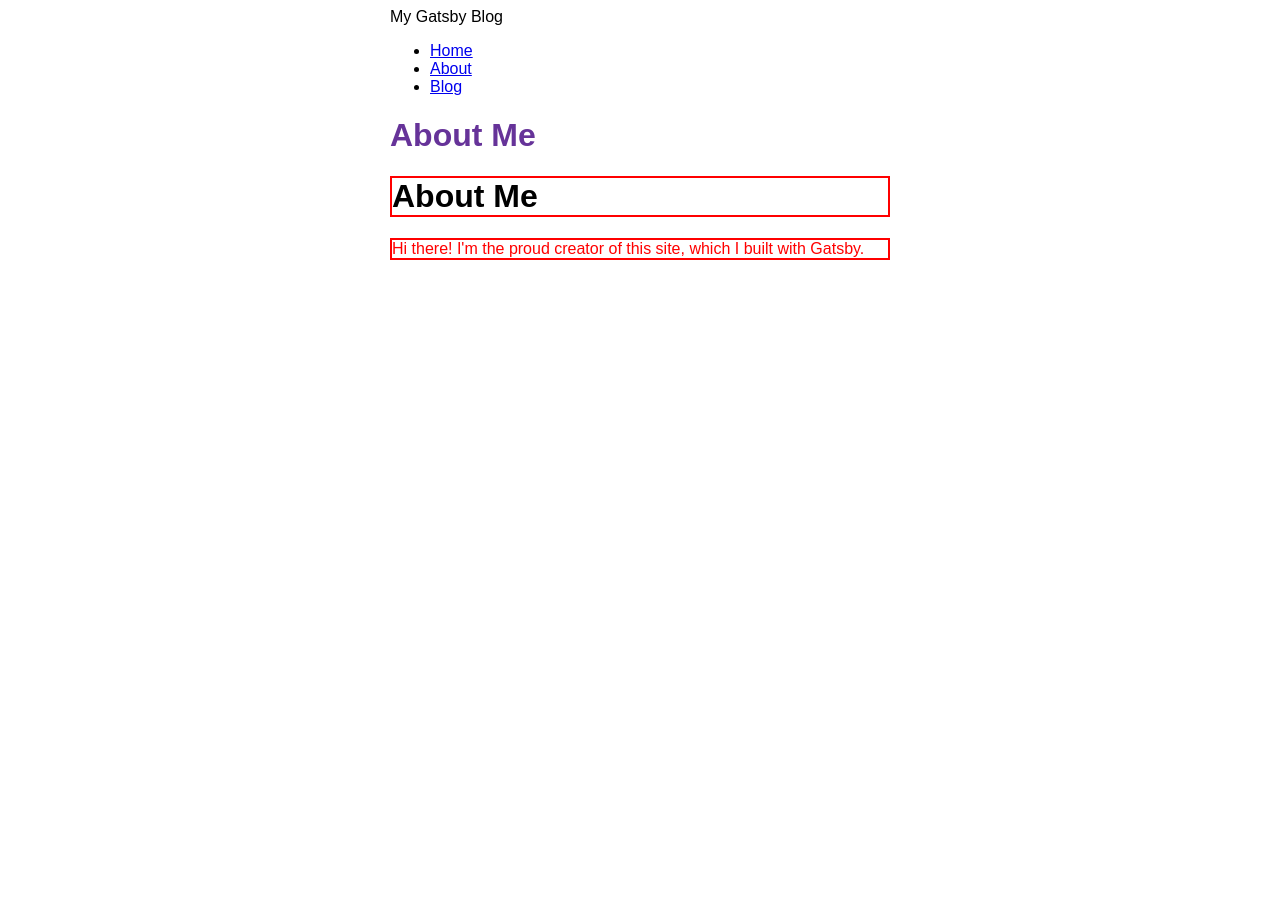
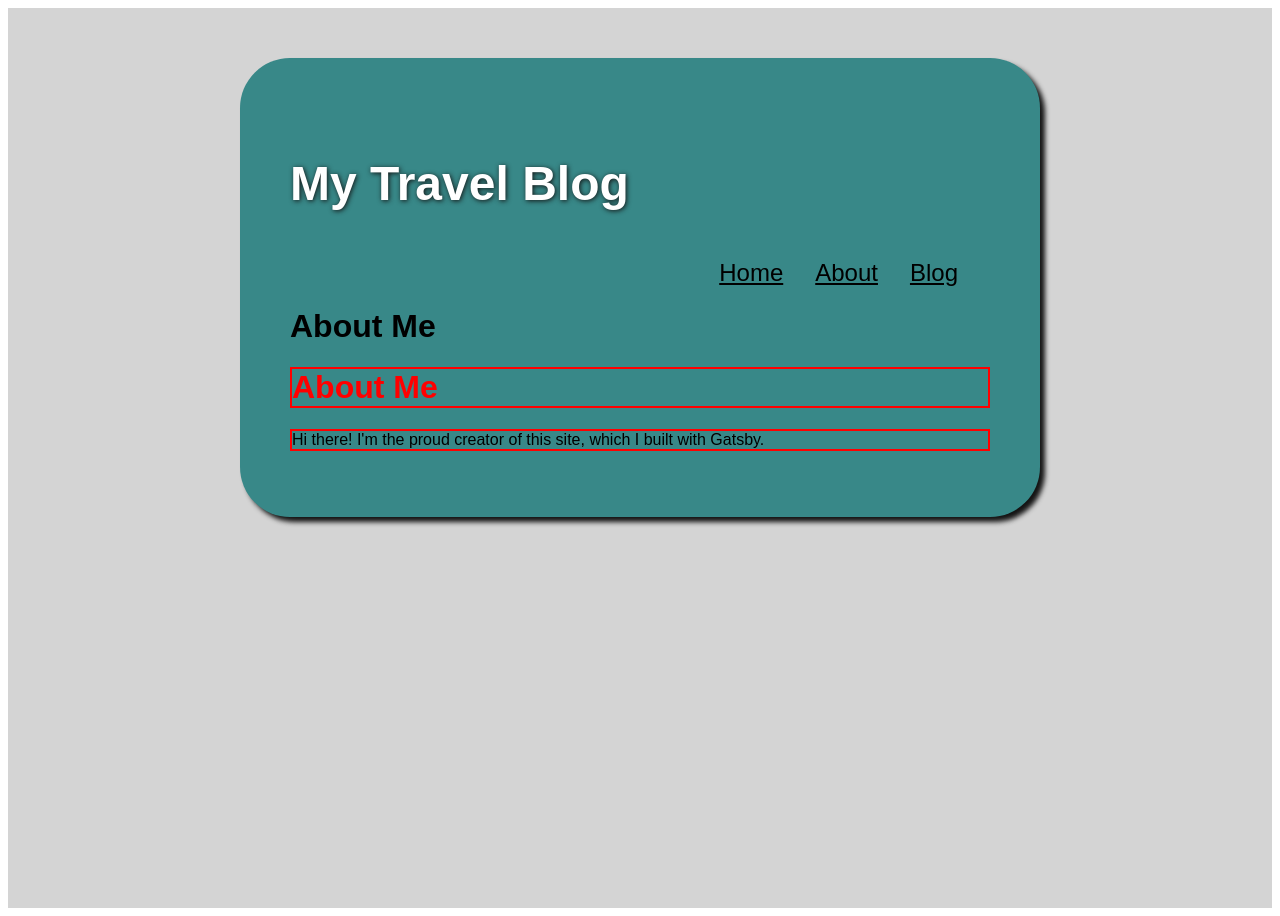
Before and after one commit to chris-ecklund/blog-demo-feb2023-gatsby, a Gatsby site: page /about in a window 1280 px wide. Before the commit the page ends 800 px from the top, so only its background shows below. Built offline with nearby package versions, Linux system fonts and the light colour scheme; Gatsby itself is replaced by a stand-in of ours; a web font is replaced by a local one.

Commit message:
-adding styling

```diff
--- a/gatsby-config.js
+++ b/gatsby-config.js
@@ -4,7 +4,7 @@
 module.exports = {
   siteMetadata: {
     siteUrl: `https://www.yourdomain.tld`,
-    title: "My Gatsby Blog",
+    title: "My Travel Blog",
   },
   plugins: [
     "gatsby-plugin-image",
--- a/src/components/layout.js
+++ b/src/components/layout.js
@@ -8,6 +8,8 @@ import {
   navLinkText,
   siteTitle,
 } from "./layout.module.css";
+
+import "../scss/styles.scss";
 
 const Layout = ({ pageTitle, children }) => {
   const data = useStaticQuery(graphql`
@@ -21,22 +23,23 @@ const Layout = ({ pageTitle, children }) => {
   `);
 
   return (
-    <div className={container} >
-      <header className={siteTitle}>{data.site.siteMetadata.title}</header>
+    <div className='wrapper-fullpagesize-nopadding wrapper-addpadding background site-default-font'>
+      <div className='wrapper-pagewidth center-column'>
+        <header className='site-title'>{data.site.siteMetadata.title}</header>
         <nav>
-        <ul className={navLinks}>
-          <li className={navLinkItem}>
-            <Link to="/" className={navLinkText}>
+          <ul className='nav-links '>
+            <li className='nav-link-item '>
+              <Link to="/" className='nav-link-text '>
                 Home
               </Link>
             </li>
-          <li className={navLinkItem}>
-            <Link to="/about" className={navLinkText}>
+            <li className='nav-link-item'>
+              <Link to="/about" className='nav-link-text'>
                 About
               </Link>
             </li>
-          <li className={navLinkItem}>
-            <Link to="/blog" className={navLinkText}>
+            <li className='nav-link-item'>
+              <Link to="/blog" className='nav-link-text'>
                 Blog
               </Link>
             </li>
@@ -47,6 +50,7 @@ const Layout = ({ pageTitle, children }) => {
           {children}
         </main>
       </div>
+    </div>
   );
 };
 
--- a/src/components/layout.module.css
+++ b/src/components/layout.module.css
@@ -1,4 +1,4 @@
-.container {
+/* .container {
     margin: auto;
     max-width: 500px;
     font-family: sans-serif;
@@ -24,4 +24,4 @@
     color: gray;
     font-weight: 700;
     margin: 3rem 0;
-  }
+  } */
--- a/src/pages/about.js
+++ b/src/pages/about.js
@@ -12,7 +12,7 @@ const AboutPage = (data) => {
 
     <Layout pageTitle="About Me" >
 
-      <h1 className='red-find-border'>About Me</h1>
+      <h1 className='red-find-border red-text'>About Me</h1>
       <p className='red-find-border'>
         Hi there! I'm the proud creator of this site, which I built with Gatsby.
       </p>
--- a/src/pages/index.js
+++ b/src/pages/index.js
@@ -2,6 +2,8 @@ import * as React from "react";
 import Layout from "../components/layout";
 import { StaticImage } from 'gatsby-plugin-image'
 import Seo from '../components/seo'
+
+import '../scss/styles.scss';
 
 const pageStyles = {
   color: "#232129",
@@ -84,7 +86,7 @@ const badgeStyle = {
 const IndexPage = () => {
   return (
     <Layout pageTitle="Home Page">
-      <h1>Welcome to my Gatsby site!</h1>
+      <h1 className='red-text'>Welcome to my Gatsby site!</h1>
       <p>I'm making this by following the Gatsby Tutorial.</p>
 
       <p>cloud</p>
--- a/src/scss/styles.scss
+++ b/src/scss/styles.scss
@@ -1,11 +1,48 @@
-//@import url(https://fonts.googleapis.com/css?family=Impact&amp;display=swap);
+@import url(https://fonts.googleapis.com/css?family=Impact&amp;display=swap);
 
-p {
-  color: red;
+//--------------------------------------------------
+//Variables
+
+$blog-blue: #388888 !default;
+$blog-grey: #d4d4d4 !default;
+$blog-charcoal: #36454F !default;
+$blog-cola: #3c3024 !default;
+$blog-shaddow: rgb(20, 20, 20) !default;
+
+//--------------------------------------------------
+//heading and site title
+
+.heading {
+  color: rebeccapurple;
 }
 
-.red-find-border {
-  border: 2px solid red;
+.site-title {
+  font-size: 3rem;
+  color: white;
+  font-weight: 700;
+  margin: 3rem 0;
+  text-shadow: 1px 1px 5px $blog-shaddow;
+}
+
+//--------------------------------------------------
+//Nav
+
+.nav-links {
+  display: flex;
+  list-style: none;
+  padding-left: 0;
+  flex-wrap: wrap;
+  justify-content: end;
+  align-content: center;
+}
+
+.nav-link-item {
+  padding-right: 2rem;
+}
+
+.nav-link-text {
+  color: black;
+  font-size: 1.5rem;
 }
 
 //--------------------------------------------------
@@ -15,8 +52,13 @@ p {
 //Wrapper
 
 .wrapper-fullpagesize-nopadding {
-  height: 100%;
+  height: 100vh;
   width: 100%;
+}
+
+.wrapper-addpadding {
+  padding-top: 50px;
+  padding-bottom: 50px;
 }
 
 .wrapper-pagewidth {
@@ -24,6 +66,9 @@ p {
   margin: 0 auto;
 }
 
+.site-default-font {
+  font-family: sans-serif;
+}
 
 //--------------------------------------------------
 //Containers
@@ -63,21 +108,40 @@ p {
 }
 
 //--------------------------------------------------
+//borders
+
+.red-find-border {
+  border: 2px solid red;
+}
+
+//--------------------------------------------------
 //Fonts
 
-// .font-impact {
-//   font-family: 'Impact';
-// }
+.font-impact {
+  font-family: "Impact";
+}
 
 //--------------------------------------------------
-//Text Shaddows
+//Text styles
 
-// .wht-shadow {
-//   text-shadow: 0px 0px 5px white;
-// }
+.wht-shadow {
+  text-shadow: 0px 0px 5px white;
+}
+
+.red-text {
+  color: red;
+}
 
 //--------------------------------------------------
+//other custom sections
 
-//--------------------------------------------------
+.background {
+  background-color: $blog-grey;
+}
 
-//--------------------------------------------------
+.center-column {
+  background-color: $blog-blue;
+  padding: 50px;
+  border-radius: 50px;
+  box-shadow: 5px 5px 5px $blog-shaddow;
+}
```
Lines whose indentation alone changed are shown as unchanged.
